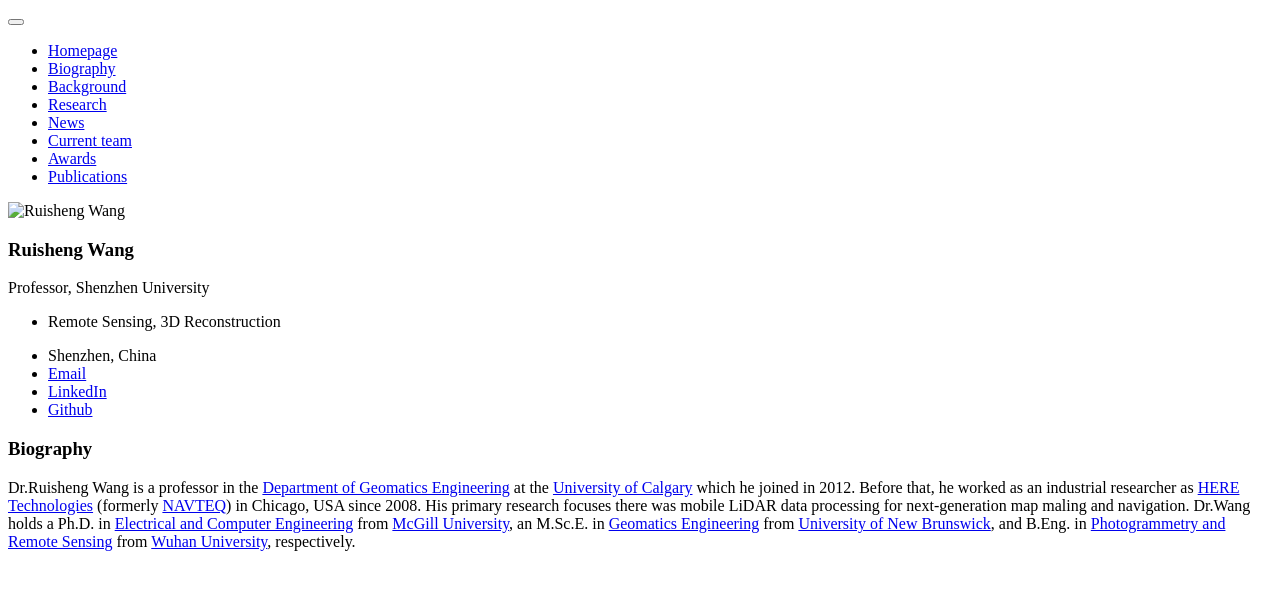
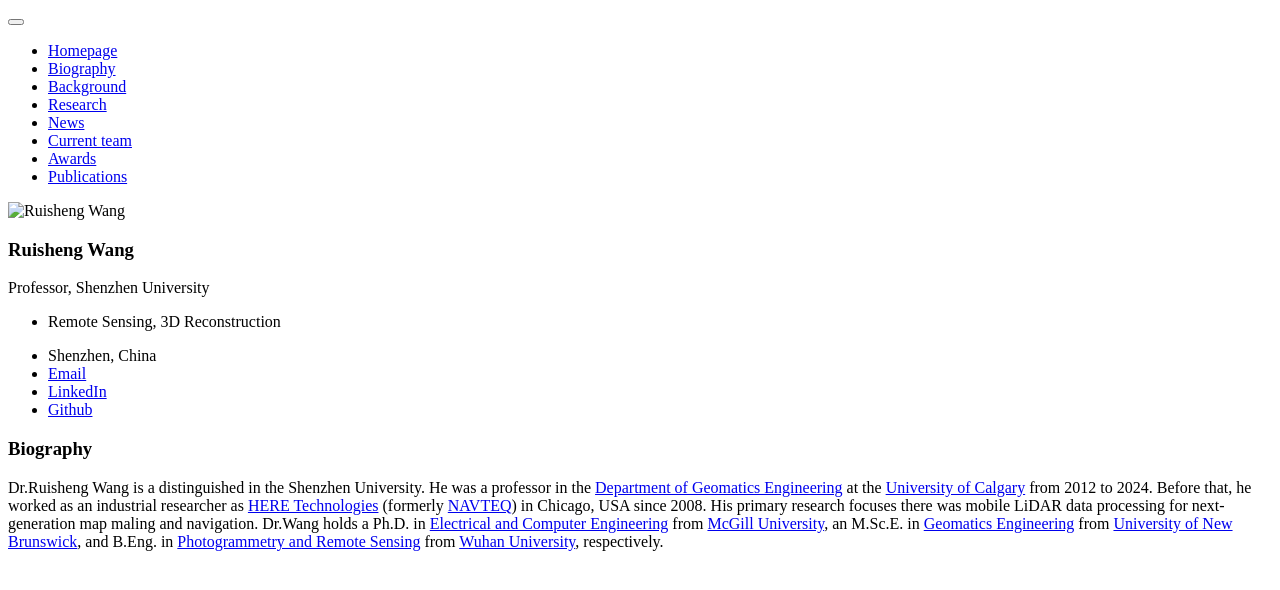
Before and after one commit to ruishengwang/ruishengwang.github.io, a Jekyll site: the page built from _pages/includes/biography.md, in a window 1280 px wide. Shown: the top 590 px of the page. Built offline with Jekyll 4.4.1, drawn with Linux system fonts in a browser that asks for light colours; our own code applies the rules of GitHub Pages for plain Markdown files.

Commit message:
Update biography.md

```diff
--- a/_pages/includes/biography.md
+++ b/_pages/includes/biography.md
@@ -1,7 +1,5 @@
 # Biography
-Dr.Ruisheng Wang is a professor in the [Department of Geomatics Engineering](https://schulich.ucalgary.ca/geomatics) at the [University of Calgary](https://www.ucalgary.ca/)
-which he joined in 2012. Before that, he worked as an industrial researcher as [HERE Technologies](https://www.here.com/) (formerly [NAVTEQ](https://www.here.com/navteq)) in Chicago, USA since 2008.
-His primary research focuses there was mobile LiDAR data processing for next-generation map maling and navigation. Dr.Wang holds
+Dr.Ruisheng Wang is a distinguished in the Shenzhen University. He was a professor in the [Department of Geomatics Engineering](https://schulich.ucalgary.ca/geomatics) at the [University of Calgary](https://www.ucalgary.ca/) from 2012 to 2024. Before that, he worked as an industrial researcher as [HERE Technologies](https://www.here.com/) (formerly [NAVTEQ](https://www.here.com/navteq)) in Chicago, USA since 2008. His primary research focuses there was mobile LiDAR data processing for next-generation map maling and navigation. Dr.Wang holds
 a Ph.D. in [Electrical and Computer Engineering](https://www.mcgill.ca/ece/) from [McGill University](https://www.mcgill.ca/), an M.Sc.E. in [Geomatics Engineering](https://gge.ext.unb.ca/HomePage.php)
 from [University of New Brunswick](https://www.unb.ca/),
 and B.Eng. in [Photogrammetry and Remote Sensing](http://rsgis.whu.edu.cn/) from [Wuhan University](https://en.whu.edu.cn/), respectively.
```
